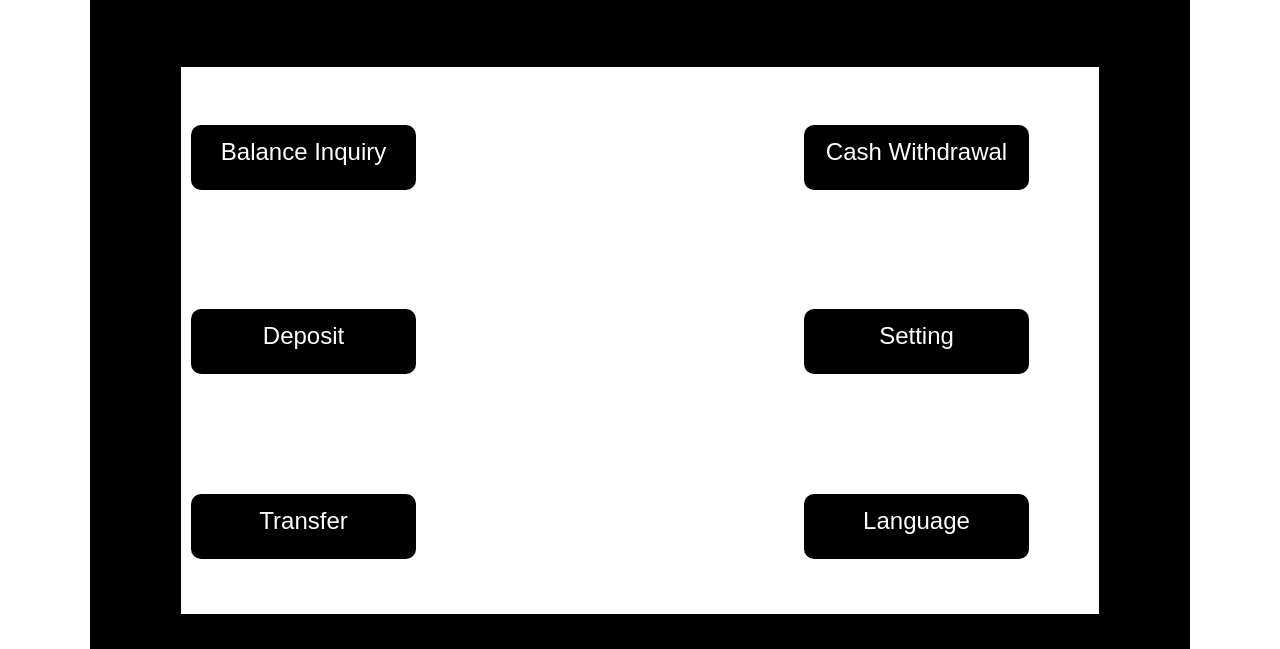
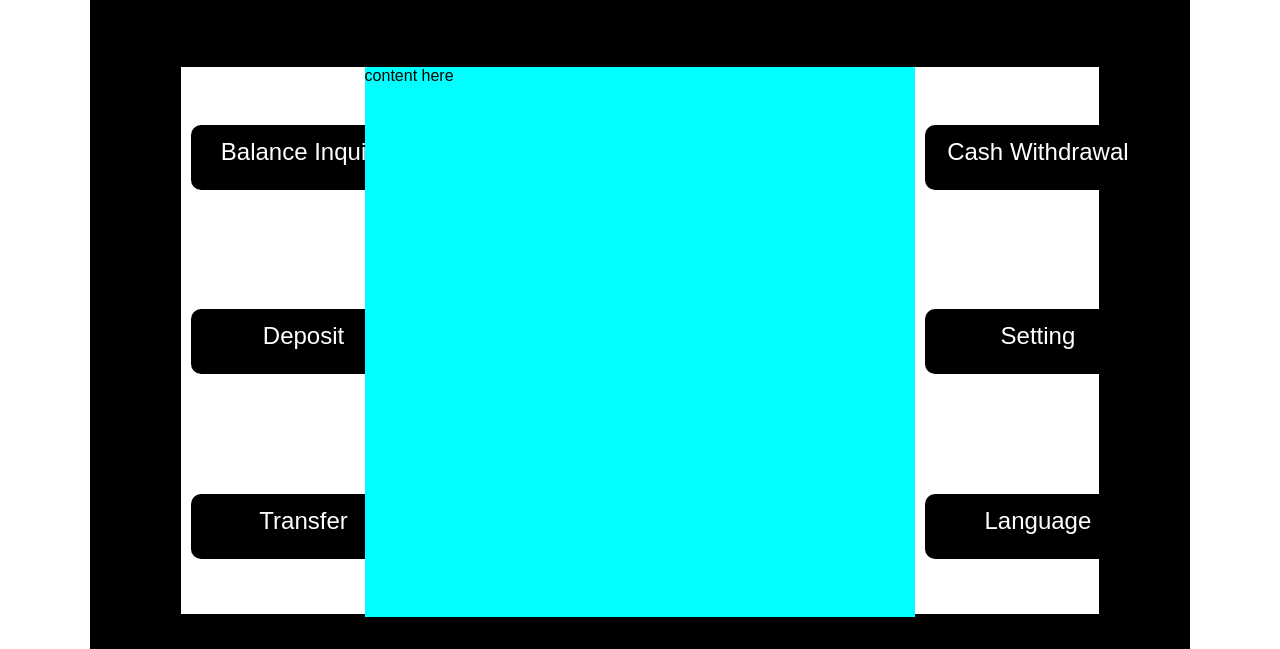
Before and after one commit to NgalemoPatrick/ATM-Mock, a plain HTML site: page index.html in a window 1280 px wide. Shown: the part 151-800 px from the top of the page. Drawn offline with Linux system fonts and the light colour scheme.

Commit message:
add the display section

```diff
--- a/index.html
+++ b/index.html
@@ -28,6 +28,10 @@
                     <div class="transfer">Transfer</div>
 
                 </div>
+                <!-- display -->
+                <div class="display">
+                    content here
+                </div>
                 <div class="function-right">
                     <!-- cash withdrawal -->
                     <div class="cash-withdrawal">Cash Withdrawal</div>
--- a/style.css
+++ b/style.css
@@ -48,7 +48,7 @@ html, body {
     gap: 3px;
     justify-content: space-around;
     /* border: solid yellow; */
-    width: 50%;
+    width: 20%;
     height: 550px;
 }
 
@@ -57,7 +57,12 @@ html, body {
     flex-direction: column;
     gap: 3px;
     justify-content: space-around;
-    width: 50%;
+    width: 20%;
+}
+
+.display {
+    width: 60%;
+    background-color: aqua;
 }
 .balance-inquiry {
     /* border: solid black; */
@@ -119,7 +124,7 @@ html, body {
     font-size: 1.5rem;
     padding-top: 13px;
     border-radius: 10px;
-    margin-left: 164px;
+    margin-left: 10px;
 }
 
 .cash-withdrawal:hover {
@@ -136,7 +141,7 @@ html, body {
     font-size: 1.5rem;
     padding-top: 13px;
     border-radius: 10px;
-    margin-left: 164px;
+    margin-left: 10px;
 }
 
 .setting:hover {
@@ -153,7 +158,7 @@ html, body {
     font-size: 1.5rem;
     padding-top: 13px;
     border-radius: 10px;
-    margin-left: 164px;
+    margin-left: 10px;
 }
 .language:hover {
     background-color: rgb(72, 133, 72);
```
